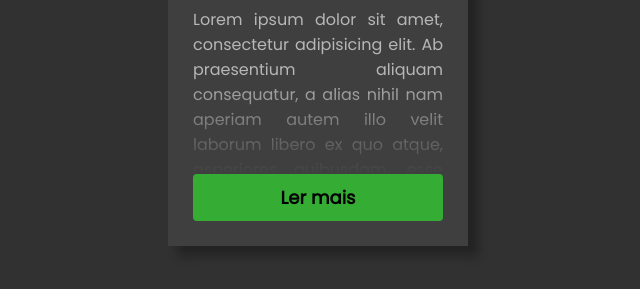
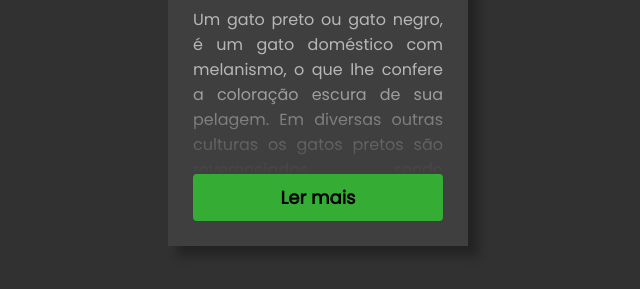
Before and after one commit to CleniltonCosta/Ler-Mais, a plain HTML site: page index.html in a window 1280 px wide. Shown: the part 367-656 px from the top of the page, without its empty margins (322-962 px from the left). Drawn offline with Linux system fonts and the light colour scheme.

Commit message:
add texto

```diff
--- a/index.html
+++ b/index.html
@@ -13,7 +13,7 @@
         </div>
         <div class="text">
             <h3>Gatos Pretos</h3>
-            <p>Lorem ipsum dolor sit amet, consectetur adipisicing elit. Ab praesentium aliquam consequatur, a alias nihil nam aperiam autem illo velit laborum libero ex quo atque, asperiores quibusdam, esse incidunt sequi. Lorem ipsum dolor sit amet consectetur adipisicing elit. Delectus explicabo veritatis exercitationem reprehenderit. Sapiente voluptatem ab esse, libero cum asperiores nesciunt in, facere voluptatibus tenetur quidem illo amet ullam quaerat!</p>
+            <p>Um gato preto ou gato negro, é um gato doméstico com melanismo, o que lhe confere a coloração escura de sua pelagem. Em diversas outras culturas os gatos pretos são reverenciados, sendo associados a presença de boa sorte</p>
         </div>
             <button id="btn">Ler mais</button>
     </div>
```
